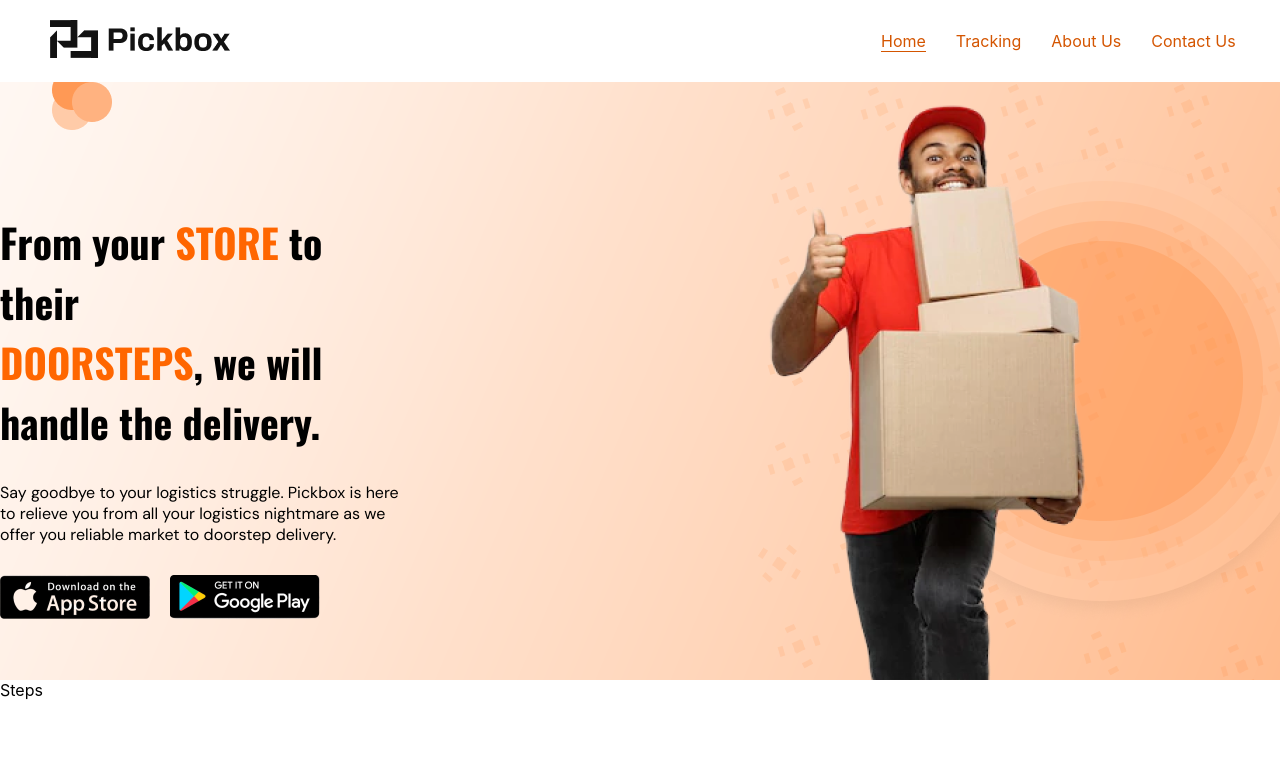
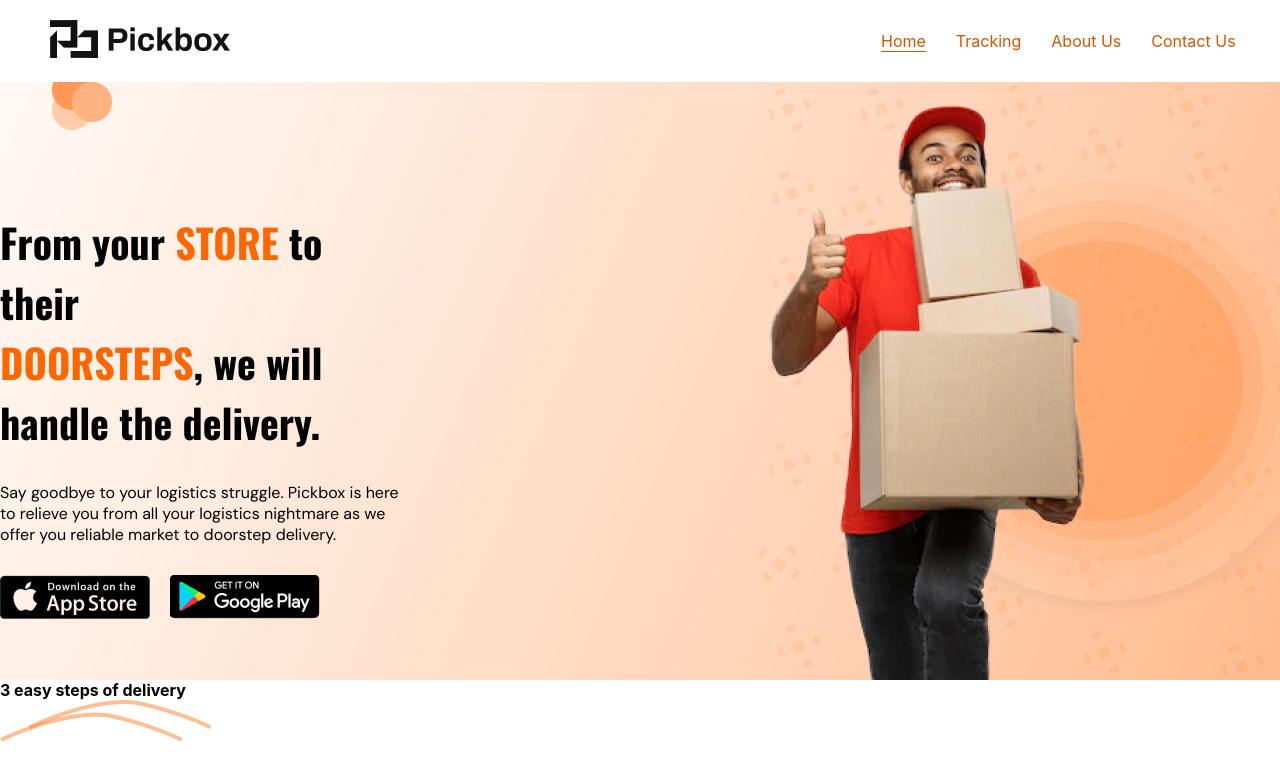
Before and after one commit to Pickbox-Project/Pickbox-frontend, a React (Create React App) app: page / in a window 1280 px wide. Shown: the top 780 px of the page. Built offline with nearby package versions, Linux system fonts and the light colour scheme.

Commit message:
Started working on the Steps Component

```diff
--- a/src/Components/Steps/Steps.jsx
+++ b/src/Components/Steps/Steps.jsx
@@ -1,8 +1,18 @@
 import React from "react";
-import "./Steps.css"
+import "./Steps.css";
+import stepsVector from "../../Assets/images/steps-vector.png";
 
 const Steps = () => {
-  return <div>Steps</div>;
+  return (
+    <div className="steps-container">
+      <div className="steps-text">
+        <h4>
+          <span>3</span> easy steps of delivery
+        </h4>
+        <img src={stepsVector} alt="" />
+      </div>
+    </div>
+  );
 };
 
 export default Steps;
```
Also changed, not shown: src/Assets/images/steps-vector.png (added).
